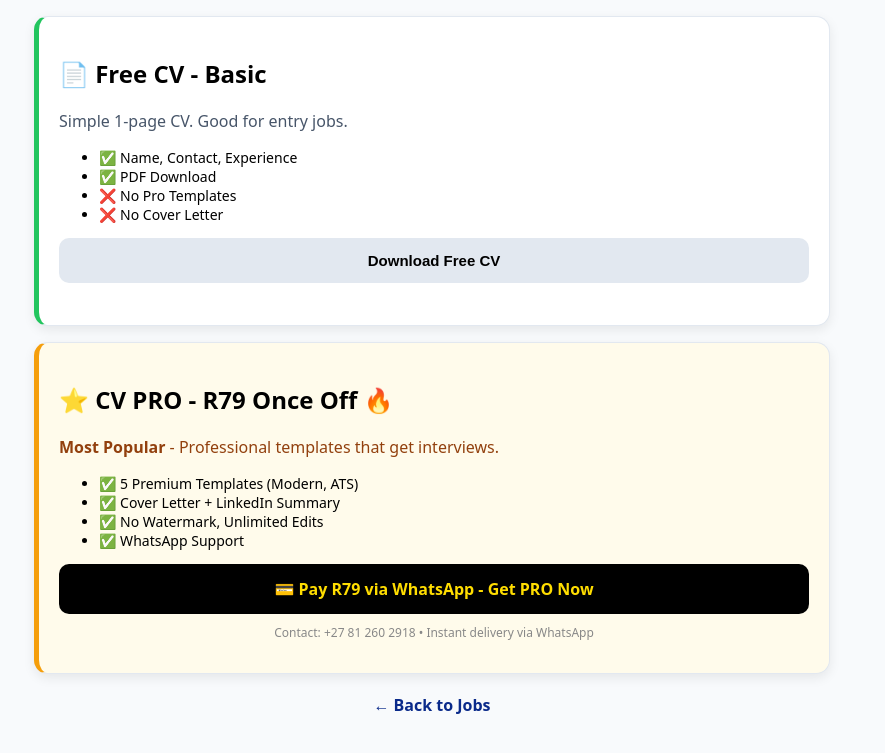
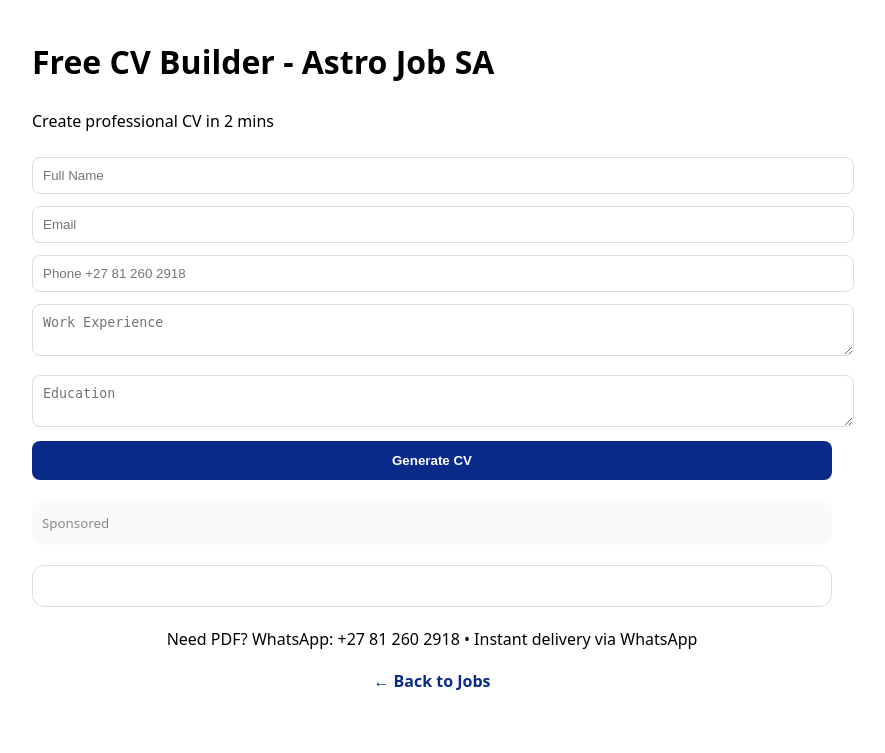
Before and after one commit to astroyoungin600-art/AstroJob-SA, a Flask app: page /cv in a window 1280 px wide. Shown: the top 753 px of the page, without its empty margins (208-1093 px from the left). Run offline with Flask 3, Linux system fonts and the light colour scheme.

Commit message:
force new CV with 3 ads high CPC

```diff
--- a/templates/cv.html
+++ b/templates/cv.html
@@ -1,10 +1,44 @@
-<!DOCTYPE html><html><head><meta charset="utf-8"><meta name="viewport" content="width=device-width,initial-scale=1"><title>CV Builder - Astro Job SA</title><script async src="https://pagead2.googlesyndication.com/pagead/js/adsbygoogle.js?client=ca-pub-2133699761079270" crossorigin="anonymous"></script><style>body{font-family:system-ui;background:#f8fafc;padding:16px;margin:0}.card{background:#fff;padding:20px;border-radius:14px;max-width:750px;margin:0 auto;box-shadow:0 4px 12px rgba(0,0,0,.08);border:1px solid #e2e8f0} .free{border-left:5px solid #22c55e} .pro{border-left:5px solid #f59e0b;background:#fffbeb} .btn{width:100%;padding:14px;border-radius:10px;border:0;font-weight:900;cursor:pointer;font-size:15px} </style></head><body>
-<div class="card free" style="margin-bottom:16px"><h2>📄 Free CV - Basic</h2><p style="color:#475569">Simple 1-page CV. Good for entry jobs.</p><ul style="font-size:14px"><li>✅ Name, Contact, Experience</li><li>✅ PDF Download</li><li>❌ No Pro Templates</li><li>❌ No Cover Letter</li></ul><button class="btn" style="background:#e2e8f0">Download Free CV</button><br><br><ins class="adsbygoogle" style="display:block" data-ad-client="ca-pub-2133699761079270" data-ad-format="auto"></ins><script>(adsbygoogle=window.adsbygoogle||[]).push({});</script></div>
+<!DOCTYPE html>
+<html><head>
+<title>Free CV Builder - Astro Job SA</title>
+<meta name="viewport" content="width=device-width,initial-scale=1">
+<script async src="https://pagead2.googlesyndication.com/pagead/js/adsbygoogle.js?client=ca-pub-2133699761079270" crossorigin="anonymous"></script>
+<style>body{font-family:system-ui;max-width:800px;margin:auto;padding:15px;line-height:1.6}input,textarea{width:100%;padding:10px;margin:6px 0;border:1px solid #ddd;border-radius:8px}button{background:#0a2a8a;color:#fff;padding:12px 20px;border:0;border-radius:8px;width:100%;font-weight:700}</style>
+</head><body>
+<header><h1>Free CV Builder - Astro Job SA</h1><p>Create professional CV in 2 mins</p></header>
 
-<div class="card pro"><h2>⭐ CV PRO - R79 Once Off 🔥</h2><p style="color:#92400e"><b>Most Popular</b> - Professional templates that get interviews.</p><ul style="font-size:14px"><li>✅ 5 Premium Templates (Modern, ATS)</li><li>✅ Cover Letter + LinkedIn Summary</li><li>✅ No Watermark, Unlimited Edits</li><li>✅ WhatsApp Support</li></ul>
-<a href="https://wa.me/27812602918?text=Hi%20Mthembisi%2C%20I%20want%20CV%20PRO%20R79%20-%20Astro%20Job%20SA" target="_blank" style="display:block;text-align:center;background:#000;color:#FFDD00;padding:14px;border-radius:10px;text-decoration:none;font-weight:900">💳 Pay R79 via WhatsApp - Get PRO Now</a>
-<p style="text-align:center;font-size:12px;color:#888;margin-top:10px">Contact: +27 81 260 2918 • Instant delivery via WhatsApp</p>
+<!-- AD #1 TOP - High CPC -->
+<div style="margin:15px 0"><ins class="adsbygoogle" style="display:block" data-ad-client="ca-pub-2133699761079270" data-ad-slot="auto" data-ad-format="auto" data-full-width-responsive="true"></ins><script>(adsbygoogle=window.adsbygoogle||[]).push({});</script></div>
+
+<form id="cvForm">
+<input id="name" placeholder="Full Name">
+<input id="email" placeholder="Email">
+<input id="phone" placeholder="Phone +27 81 260 2918">
+<textarea id="exp" placeholder="Work Experience"></textarea>
+<textarea id="edu" placeholder="Education"></textarea>
+<button type="button" onclick="genCV()">Generate CV</button>
+</form>
+
+<!-- AD #2 MIDDLE - BEST EARNER -->
+<div style="margin:20px 0;background:#f8fafc;padding:10px;border-radius:12px"><small style="color:#888">Sponsored</small>
+<ins class="adsbygoogle" style="display:block" data-ad-client="ca-pub-2133699761079270" data-ad-slot="auto" data-ad-format="fluid" data-ad-layout="in-article"></ins><script>(adsbygoogle=window.adsbygoogle||[]).push({});</script></div>
+
+<div id="preview" style="border:1px solid #ddd;padding:20px;border-radius:12px;margin-top:20px;white-space:pre-wrap"></div>
+
+<!-- AD #3 BOTTOM -->
+<div style="margin:20px 0"><ins class="adsbygoogle" style="display:block" data-ad-client="ca-pub-2133699761079270" data-ad-slot="auto" data-ad-format="auto" data-full-width-responsive="true"></ins><script>(adsbygoogle=window.adsbygoogle||[]).push({});</script></div>
+
+<div style="text-align:center;margin-top:10px">
+<p>Need PDF? WhatsApp: +27 81 260 2918 • Instant delivery via WhatsApp</p>
+<a href="/" style="color:#0a2a8a;font-weight:700;text-decoration:none">← Back to Jobs</a>
 </div>
 
-<div style="text-align:center;margin-top:20px"><a href="/" style="color:#0a2a8a;text-decoration:none;font-weight:700">← Back to Jobs</a></div>
+<script>
+function genCV(){
+let n=document.getElementById('name').value;
+let e=document.getElementById('exp').value;
+document.getElementById('preview').innerText=`CV for ${n}\n\nExperience:\n${e}\n\nContact: ${document.getElementById('phone').value}`;
+window.scrollTo(0,document.getElementById('preview').offsetTop);
+}
+</script>
 </body></html>
```
